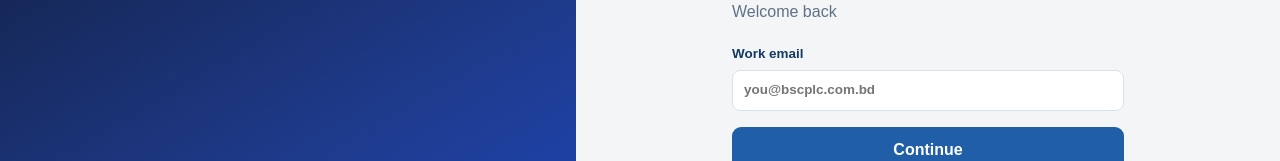
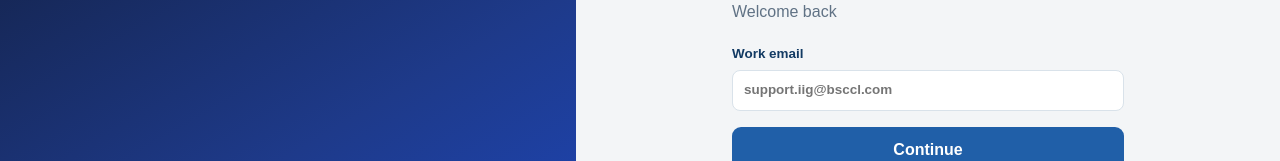
Before and after one commit to muminurbsccl/notifyIIG, a Next.js app: page /login in a window 1280 px wide. Shown: the part 300-461 px from the top of the page. Built offline with nearby package versions, Linux system fonts and the light colour scheme; no server answers.

Commit message:
ui(auth): update invitation email placeholder

```diff
--- a/components/login-form.tsx
+++ b/components/login-form.tsx
@@ -59,7 +59,7 @@ export function LoginForm({ error, notice, method, step, email }: LoginFormProps
             <input
               autoComplete="email"
               name="email"
-              placeholder="you@bscplc.com.bd"
+              placeholder="support.iig@bsccl.com"
               required
               type="email"
             />
@@ -102,7 +102,7 @@ export function LoginForm({ error, notice, method, step, email }: LoginFormProps
             <input
               autoComplete="email"
               name="email"
-              placeholder="you@bscplc.com.bd"
+              placeholder="support.iig@bsccl.com"
               required
               type="email"
             />
```
